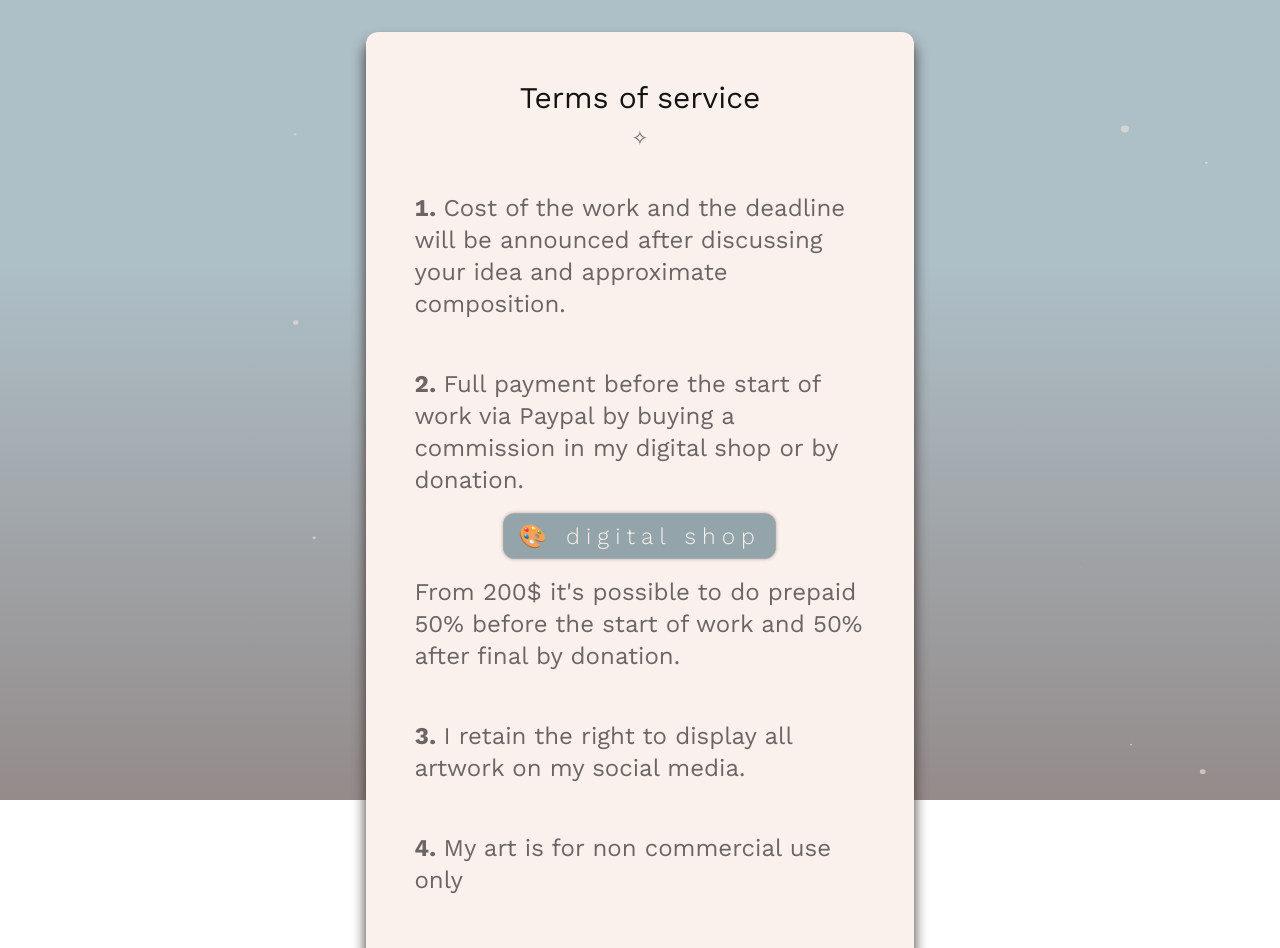
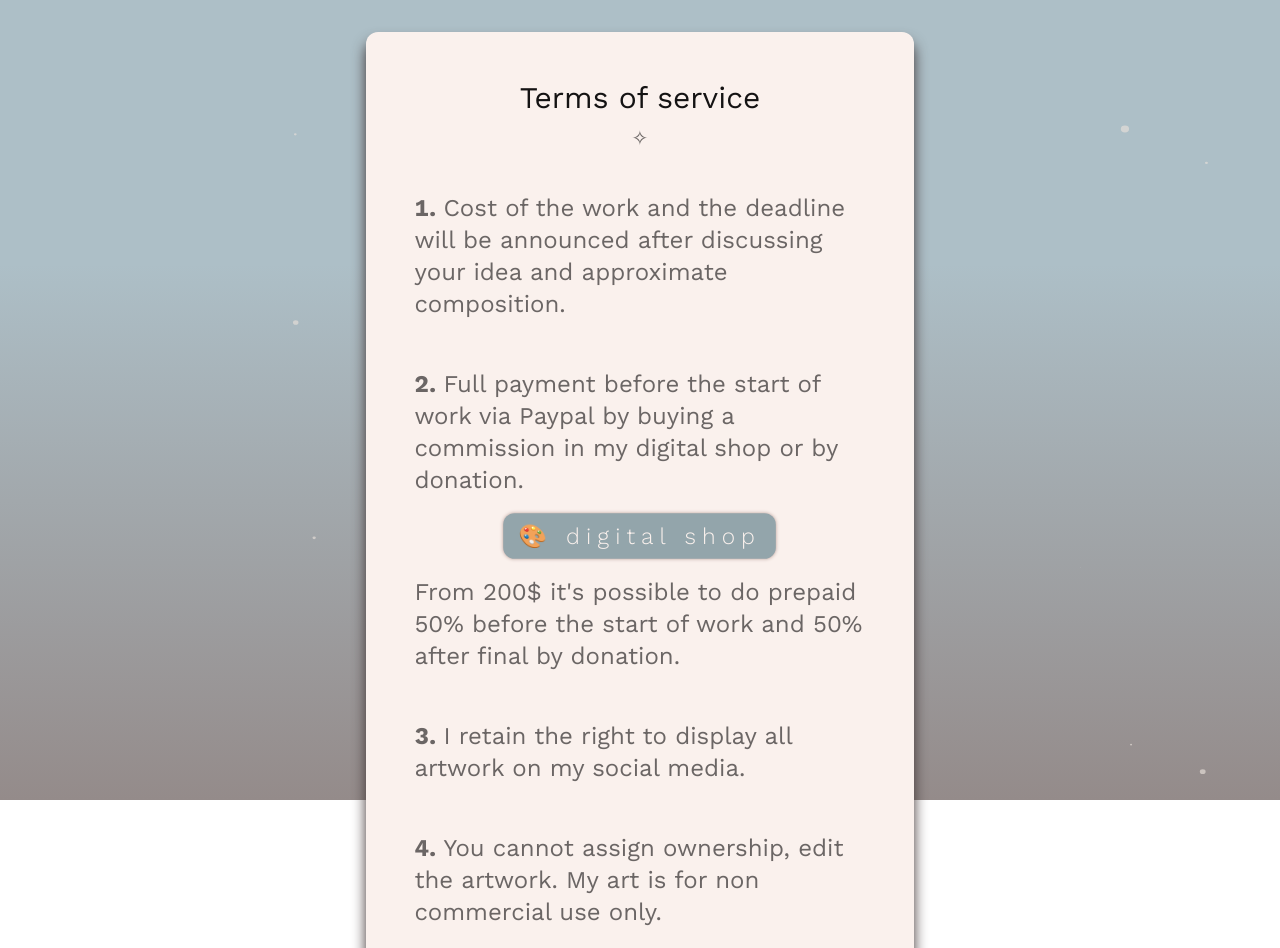
Before and after one commit to kirurr/delota, a Nuxt app: page /tos in a window 1280 px wide. Shown: the top 948 px of the page. Built offline with nearby package versions, Linux system fonts and the light colour scheme.

Commit message:
changes in tos

```diff
--- a/pages/tos.vue
+++ b/pages/tos.vue
@@ -31,7 +31,7 @@
       <li class="tos-li">
         I retain the right to display all artwork on my social media.
       </li>
-      <li class="tos-li">My art is for non commercial use only</li>
+      <li class="tos-li">You cannot assign ownership, edit the artwork. My art is for non commercial use only.</li>
       <li class="tos-li">Communication via Discord, Telegram or email.</li>
       <li class="tos-li">
         In the process I will send you the stages for edits. On final stage
```
